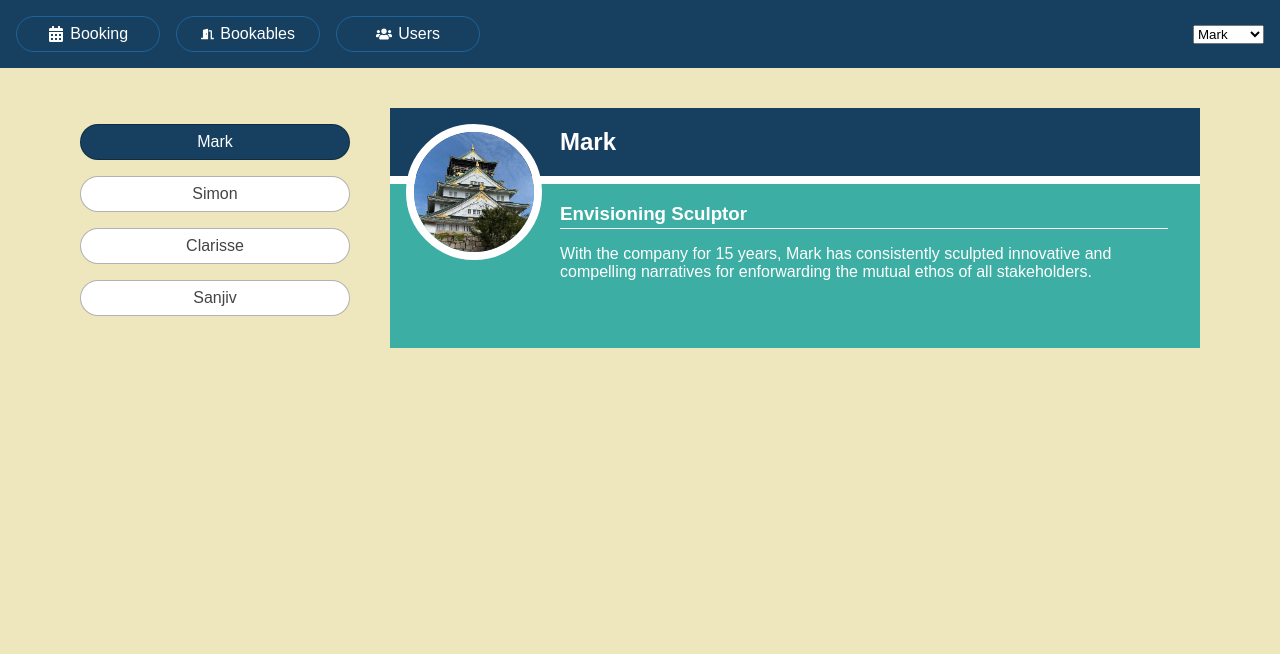
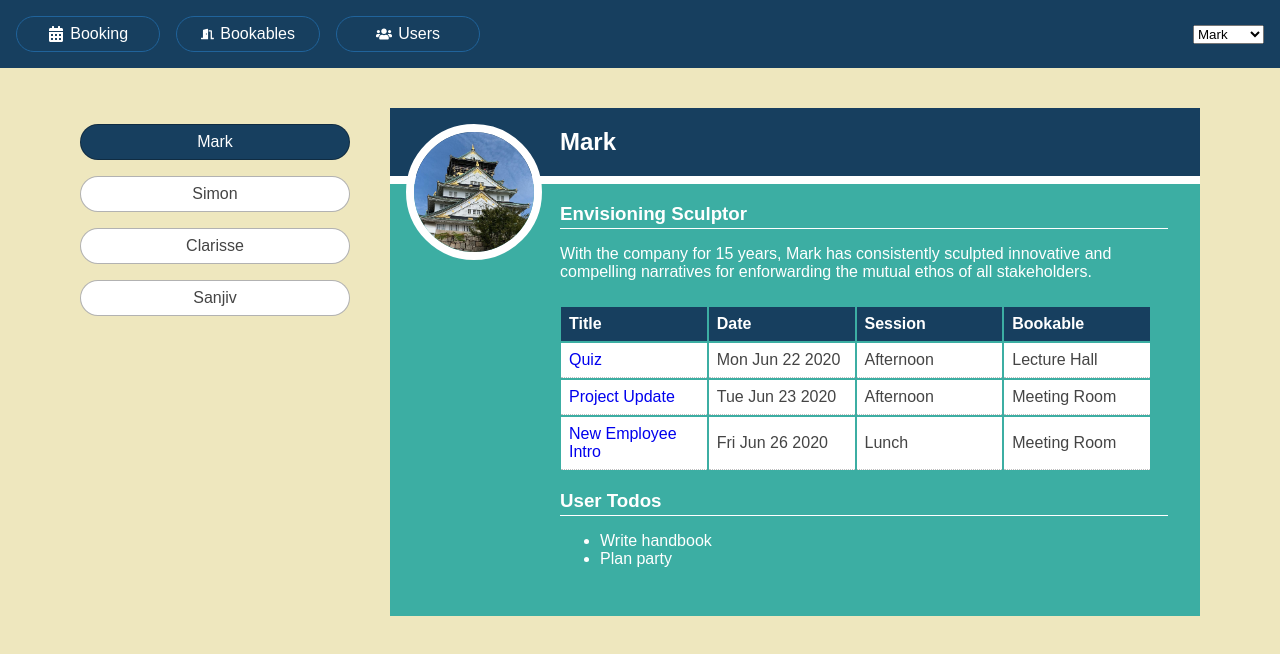
Before and after one commit to kiwonbyun/react-hooks-in-action, a React (Create React App) app: page /users in a window 1280 px wide. Shown: the top 654 px of the page. Built offline with nearby package versions, Linux system fonts and the light colour scheme; data requests are answered from the project's data file.

Commit message:
useTransition, useDeferredValue

```diff
--- a/db.json
+++ b/db.json
@@ -6,7 +6,7 @@
       "title": "Meeting Room",
       "notes": "The one with the big table and interactive screen. Seats 12. See Colin if you need the tea and coffee trolley.",
       "sessions": [1, 2, 3],
-      "days": [1, 2, 3, 4, 5, 0]
+      "days": [1, 2, 3, 4, 5]
     },
     {
       "id": 2,
@@ -82,7 +82,7 @@
   "bookings": [
     {
       "session": "Lunch",
-      "date": "2024-04-01",
+      "date": "2020-06-22",
       "bookableId": 1,
       "title": "Onboarding",
       "bookerId": 3,
@@ -90,7 +90,7 @@
     },
     {
       "session": "Lunch",
-      "date": "2024-04-02",
+      "date": "2020-06-23",
       "bookableId": 3,
       "title": "Football Challenge",
       "bookerId": 3,
@@ -98,7 +98,7 @@
     },
     {
       "session": "Morning",
-      "date": "2024-04-03",
+      "date": "2020-06-24",
       "bookableId": 1,
       "title": "Movie Pitch!",
       "bookerId": 2,
@@ -106,7 +106,7 @@
     },
     {
       "session": "Evening",
-      "date": "2024-03-29",
+      "date": "2020-06-25",
       "bookableId": 1,
       "title": "Meeting Room",
       "bookerId": 2,
@@ -114,7 +114,7 @@
     },
     {
       "session": "Breakfast",
-      "date": "2024-04-05",
+      "date": "2020-06-26",
       "bookableId": 3,
       "title": "Tiddlywinks",
       "bookerId": 2,
@@ -122,15 +122,7 @@
     },
     {
       "session": "Lunch",
-      "date": "2024-04-04",
-      "bookableId": 7,
-      "title": "Movie Pitch!",
-      "bookerId": 1,
-      "id": 6
-    },
-    {
-      "session": "Lunch",
-      "date": "2024-04-05",
+      "date": "2020-06-26",
       "bookableId": 1,
       "title": "New Employee Intro",
       "bookerId": 1,
@@ -138,7 +130,7 @@
     },
     {
       "session": "Afternoon",
-      "date": "2024-04-01",
+      "date": "2020-06-23",
       "bookableId": 1,
       "title": "Project Update",
       "bookerId": 1,
@@ -146,11 +138,33 @@
     },
     {
       "session": "Afternoon",
-      "date": "2024-04-07",
+      "date": "2020-06-22",
       "bookableId": 2,
       "title": "Quiz",
       "bookerId": 1,
       "id": 9
     }
+  ],
+  "todos": [
+    {
+      "id": 1,
+      "userId": 1,
+      "todo": "Write handbook"
+    },
+    {
+      "id": 2,
+      "userId": 1,
+      "todo": "Plan party"
+    },
+    {
+      "id": 3,
+      "userId": 2,
+      "todo": "Install new system"
+    },
+    {
+      "id": 4,
+      "userId": 4,
+      "todo": "Order coffee"
+    }
   ]
 }
--- /dev/null
+++ b/src/components/Users/UserBookings.js
@@ -0,0 +1,68 @@
+import { Suspense } from "react";
+import { Link } from "react-router-dom";
+import { useQuery } from "react-query";
+
+import Spinner from "../UI/Spinner";
+import { getData } from "../../utils/api";
+
+export default function UserBookings({ id }) {
+  const { data: bookings } = useQuery(
+    ["userbookings", id],
+    () =>
+      getData(`http://localhost:3001/bookings?bookerId=${id}&_sort=date`, 3000),
+    { suspense: true }
+  );
+
+  return (
+    <div className="user-bookings">
+      <Suspense fallback={<p>Loading user bookings...</p>}>
+        <BookingsTable bookings={bookings} />
+      </Suspense>
+    </div>
+  );
+}
+
+function BookingsTable({ bookings }) {
+  return bookings.length > 0 ? (
+    <table>
+      <thead>
+        <tr>
+          <th>Title</th>
+          <th>Date</th>
+          <th>Session</th>
+          <th>Bookable</th>
+        </tr>
+      </thead>
+      <tbody>
+        {bookings.map((b) => (
+          <BookingRow booking={b} key={b.id} />
+        ))}
+      </tbody>
+    </table>
+  ) : (
+    <p>There are no bookings for this user.</p>
+  );
+}
+
+function BookingRow({ booking: { id, date, session, title, bookableId } }) {
+  const {
+    data: bookable,
+    isFetching,
+    isError,
+  } = useQuery(["bookable", bookableId], () =>
+    getData(`http://localhost:3001/bookables/${bookableId}`)
+  );
+
+  return (
+    <tr key={id} className={isFetching ? "fetching" : null}>
+      <td>
+        <Link to={`/bookings?bookableId=${bookableId}&date=${date}`}>
+          {title}
+        </Link>
+      </td>
+      <td>{new Date(date).toDateString()}</td>
+      <td>{session}</td>
+      <td>{bookable ? bookable.title : isError ? "???" : <Spinner />}</td>
+    </tr>
+  );
+}
--- a/src/components/Users/UserDetails.js
+++ b/src/components/Users/UserDetails.js
@@ -1,10 +1,19 @@
-import React from "react";
+import React, { Suspense } from "react";
 import Avatar from "./Avatar";
+import { useQuery } from "react-query";
+import { getData } from "../../utils/api";
+import UserBookings from "./UserBookings";
+import UserTodos from "./UserToDos";
 
-const UserDetails = ({ user }) => {
+const UserDetails = ({ userID, isPending }) => {
+  const { data: user } = useQuery(
+    ["user", userID],
+    () => getData(`http://localhost:3001/users/${userID}`),
+    { suspense: true }
+  );
   if (!user) return null;
   return (
-    <div className="item user">
+    <div className={isPending ? "item user user-pending" : "item user"}>
       <div className="item-header">
         <h2>{user.name}</h2>
       </div>
@@ -19,6 +28,14 @@ const UserDetails = ({ user }) => {
         <h3>{user.title}</h3>
         <p>{user.notes}</p>
       </div>
+
+      <Suspense fallback={<p>Loading user bookings...</p>}>
+        <UserBookings id={userID} />
+      </Suspense>
+
+      <Suspense fallback={<p>Loading user todos...</p>}>
+        <UserTodos id={userID} />
+      </Suspense>
     </div>
   );
 };
--- a/src/components/Users/UserList.js
+++ b/src/components/Users/UserList.js
@@ -1,7 +1,8 @@
 import { useQuery } from "react-query";
 import { getData } from "../../utils/api";
+import Spinner from "../UI/Spinner";
 
-export default function UsersList({ user, setUser }) {
+export default function UsersList({ user, setUser, isPending }) {
   const { data: users = [] } = useQuery(
     ["users"],
     () => getData("http://localhost:3001/users"),
@@ -15,7 +16,7 @@ export default function UsersList({ user, setUser }) {
       {users.map((u) => (
         <li key={u.id} className={u.id === user.id ? "selected" : null}>
           <button className="btn" onClick={() => setUser(u)}>
-            {u.name}
+            {isPending && <Spinner />} {u.name} {isPending && <Spinner />}
           </button>
         </li>
       ))}
--- /dev/null
+++ b/src/components/Users/UserToDos.js
@@ -0,0 +1,25 @@
+import { useQuery } from "react-query";
+import { getData } from "../../utils/api";
+
+export default function UserTodos({ id }) {
+  const { data: todos } = useQuery(
+    ["todos", id],
+    () => getData(`http://localhost:3001/todos?userId=${id}`, 1500),
+    { suspense: true }
+  );
+
+  return (
+    <div className="user-todos">
+      <h3>User Todos</h3>
+      {todos.length > 0 ? (
+        <ul>
+          {todos.map((todo) => (
+            <li key={todo.id}>{todo.todo}</li>
+          ))}
+        </ul>
+      ) : (
+        <p>Nothing to do!</p>
+      )}
+    </div>
+  );
+}
--- a/src/components/Users/UsersPage.js
+++ b/src/components/Users/UsersPage.js
@@ -1,4 +1,9 @@
-import React, { Suspense, useState } from "react";
+import React, {
+  Suspense,
+  useDeferredValue,
+  useState,
+  useTransition,
+} from "react";
 import UsersList from "./UserList";
 import UserDetails from "./UserDetails";
 import { useUser } from "../Users/UserContext";
@@ -7,14 +12,13 @@ import { getData } from "../../utils/api";
 import PageSpinner from "../UI/PageSpinner";
 
 const UsersPage = () => {
-  // const [user, setUser] = useState(null);
-  // const [loggedInUser] = useUser();
-
-  // const currentUser = user || loggedInUser;
   const [loggedInUser] = useUser();
   const [selectedUser, setSelectedUser] = useState(null);
   const user = selectedUser || loggedInUser;
   const queryClient = useQueryClient();
+
+  const deferredUser = useDeferredValue(user) || user;
+  const isPending = deferredUser !== user;
 
   function switchUser(nextUser) {
     setSelectedUser(nextUser);
@@ -36,10 +40,10 @@ const UsersPage = () => {
 
   return user ? (
     <main className="users-page">
-      <UsersList user={user} setUser={switchUser} />
+      <UsersList user={user} setUser={switchUser} isPending={isPending} />
 
       <Suspense fallback={<PageSpinner />}>
-        <UserDetails user={user} />
+        <UserDetails userID={deferredUser.id} isPending={isPending} />
       </Suspense>
     </main>
   ) : (
```
Also changed, not shown: src/components/UI/ButtonPending.js (added, +20 -0 lines).
